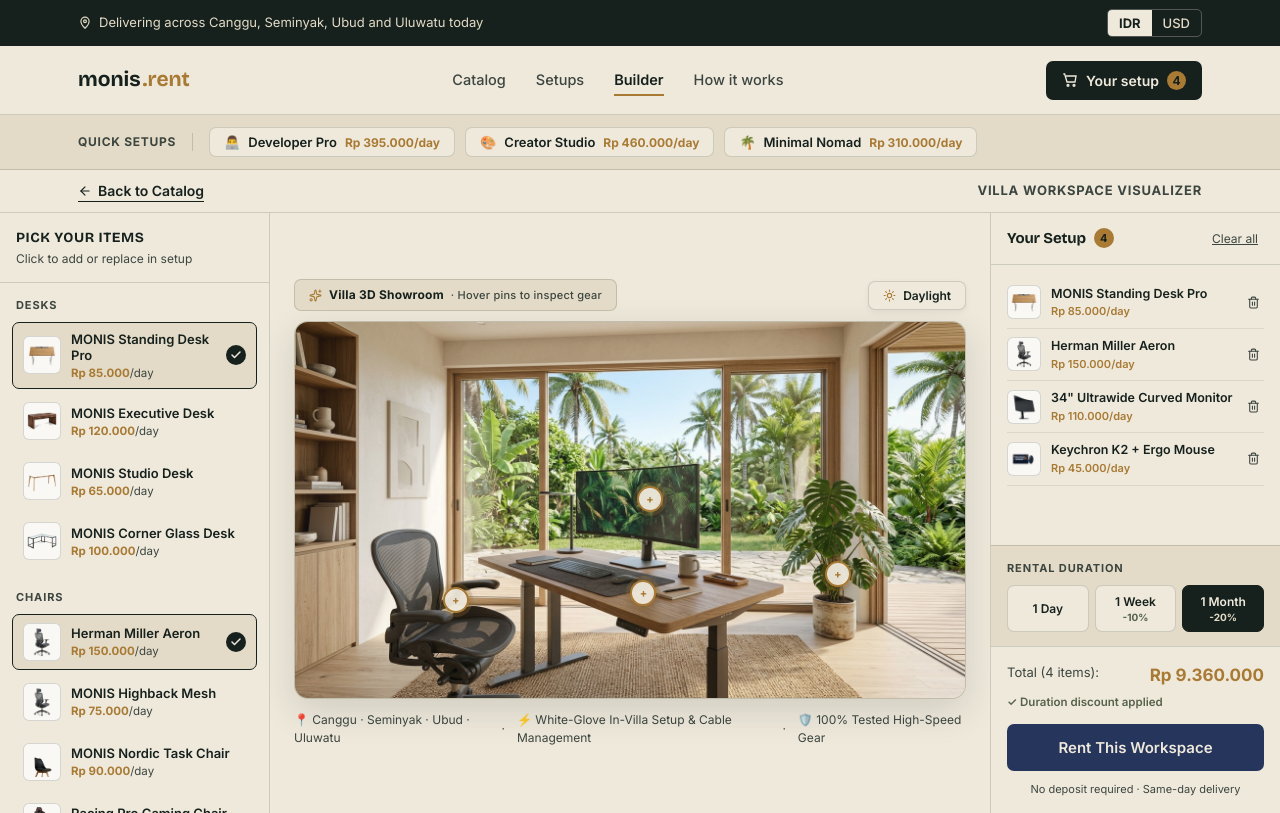
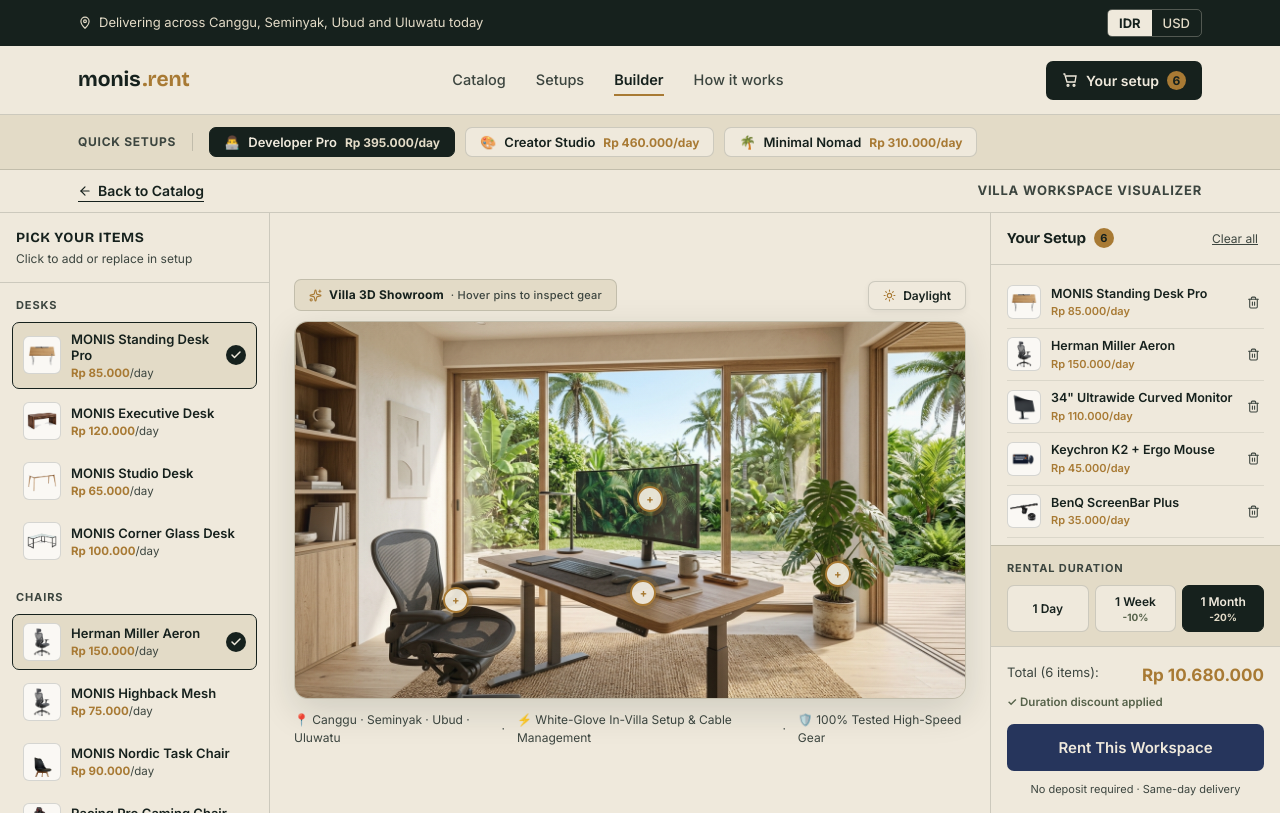
Before and after one commit to Christazel/monis-workspace-designer, a Next.js app: page / in a window 1280 px wide. Both pictures are taken after a click on the element 265 px from the left and 2550 px from the top of the page. Built offline with nearby package versions, Linux system fonts and the light colour scheme; grey boxes are pictures that could not be loaded.

Commit message:
fix: remove dash symbols from UI text and resolve builder accessory and card toggle bugs

```diff
--- a/app/globals.css
+++ b/app/globals.css
@@ -813,3 +813,46 @@ footer.site-footer {
     flex-direction: column;
   }
 }
+
+/* ── Builder Responsive (< 960px) ── */
+@media (max-width: 960px) {
+  .builder-mobile-tab-bar {
+    display: flex !important;
+  }
+  .builder-layout {
+    flex-direction: column !important;
+    height: auto !important;
+    min-height: calc(100vh - 220px) !important;
+  }
+  .builder-col-items,
+  .builder-col-canvas,
+  .builder-col-summary {
+    display: none;
+    width: 100%;
+    flex: 1;
+  }
+  .builder-col-items.active,
+  .builder-col-canvas.active,
+  .builder-col-summary.active {
+    display: flex;
+    flex-direction: column;
+    width: 100%;
+  }
+  .builder-col-items aside,
+  .builder-col-summary aside {
+    width: 100% !important;
+    border-left: none !important;
+    border-right: none !important;
+  }
+}
+
+@media (min-width: 961px) {
+  .builder-col-items,
+  .builder-col-summary {
+    display: flex;
+  }
+  .builder-col-canvas {
+    display: flex;
+    flex: 1;
+  }
+}
--- a/app/layout.tsx
+++ b/app/layout.tsx
@@ -2,9 +2,9 @@ import type { Metadata } from 'next';
 import './globals.css';
 
 export const metadata: Metadata = {
-  title: 'monis.rent — Bali workspace rentals',
+  title: 'monis.rent · Bali workspace rentals',
   description:
-    'Standing desks, ergonomic chairs, dual monitors and the rest of a real workspace — delivered and set up the same day you order, in Canggu, Seminyak, Ubud and Uluwatu. No deposit.',
+    'Standing desks, ergonomic chairs, dual monitors and the rest of a real workspace, delivered and set up the same day you order, in Canggu, Seminyak, Ubud and Uluwatu. No deposit.',
   keywords: [
     'workspace rental Bali',
     'coworking Bali',
@@ -15,7 +15,7 @@ export const metadata: Metadata = {
     'workspace configurator',
   ],
   openGraph: {
-    title: 'monis.rent — Bali workspace rentals',
+    title: 'monis.rent · Bali workspace rentals',
     description: 'A proper desk, in your villa, by this afternoon. Same-day delivery across South Bali.',
     type: 'website',
     locale: 'en_US',
--- a/components/builder/BuilderSection.tsx
+++ b/components/builder/BuilderSection.tsx
@@ -105,6 +105,7 @@ export default function BuilderSection() {
 
       {/* ── Main 3-column Layout ── */}
       <div
+        className="builder-layout"
         style={{
           display: 'flex',
           height: 'calc(100vh - 200px)',
@@ -113,15 +114,19 @@ export default function BuilderSection() {
         }}
       >
         {/* Left: Items Picker */}
-        <div style={{ display: 'flex' }}>
+        <div className={`builder-col-items ${mobileTab === 'items' ? 'active' : ''}`}>
           <ItemSelector />
         </div>
 
         {/* Center: Canvas Room */}
-        <WorkspaceCanvas />
+        <div className={`builder-col-canvas ${mobileTab === 'canvas' ? 'active' : ''}`}>
+          <WorkspaceCanvas />
+        </div>
 
         {/* Right: Setup Summary */}
-        <WorkspaceSummary />
+        <div className={`builder-col-summary ${mobileTab === 'summary' ? 'active' : ''}`}>
+          <WorkspaceSummary />
+        </div>
       </div>
     </section>
   );
--- a/components/builder/WorkspaceCanvas.tsx
+++ b/components/builder/WorkspaceCanvas.tsx
@@ -24,9 +24,9 @@ export default function WorkspaceCanvas() {
   const currency = useCurrency();
 
   const monitor = tech.find((t) => t.id === 'tech-ultrawide' || t.id === 'tech-4k-27');
-  const screenbar = accessories.find((a) => a.id === 'accessory-screenbar');
-  const monstera = accessories.find((a) => a.id === 'accessory-monstera');
-  const surfboard = accessories.find((a) => a.id === 'accessory-surfboard');
+  const screenbar = accessories.find((a) => a.id === 'acc-screenbar');
+  const monstera = accessories.find((a) => a.id === 'acc-monstera');
+  const surfboard = accessories.find((a) => a.id === 'acc-surfboard');
 
   const isEmpty = !desk && !chair && tech.length === 0 && accessories.length === 0;
 
--- a/components/catalog/ProductCard.tsx
+++ b/components/catalog/ProductCard.tsx
@@ -21,20 +21,29 @@ export default function ProductCard({ product, isSelected = false }: ProductCard
 
   const handleAdd = (e: React.MouseEvent) => {
     e.stopPropagation();
-    if (product.category === 'desk') setDesk(product);
-    else if (product.category === 'chair') setChair(product);
-    else if (product.category === 'tech') toggleTech(product);
-    else toggleAccessory(product);
+    if (product.category === 'desk') {
+      setDesk(isSelected ? null : product);
+    } else if (product.category === 'chair') {
+      setChair(isSelected ? null : product);
+    } else if (product.category === 'tech') {
+      toggleTech(product);
+    } else {
+      toggleAccessory(product);
+    }
 
-    setJustAdded(true);
-    setTimeout(() => setJustAdded(false), 800);
+    if (!isSelected) {
+      setJustAdded(true);
+      setTimeout(() => setJustAdded(false), 800);
+    }
   };
 
   const handleOpenBuilder = () => {
-    if (product.category === 'desk') setDesk(product);
-    else if (product.category === 'chair') setChair(product);
-    else if (product.category === 'tech') toggleTech(product);
-    else toggleAccessory(product);
+    if (!isSelected) {
+      if (product.category === 'desk') setDesk(product);
+      else if (product.category === 'chair') setChair(product);
+      else if (product.category === 'tech') toggleTech(product);
+      else toggleAccessory(product);
+    }
 
     setMode('builder');
     window.scrollTo({ top: 0, behavior: 'smooth' });
--- a/components/layout/Footer.tsx
+++ b/components/layout/Footer.tsx
@@ -34,13 +34,13 @@ export default function Footer() {
             </div>
             <div>
               <h4>Talk to us</h4>
-              <p>WhatsApp, 8am–9pm daily</p>
+              <p>WhatsApp, 8am to 9pm daily</p>
               <p style={{ color: 'var(--brass)', fontWeight: 600, marginTop: 4 }}>+62 812 3456 7890</p>
             </div>
           </div>
         </div>
         <div className="foot-bottom">
-          <span>© 2026 monis.rent — All rights reserved</span>
+          <span>© 2026 monis.rent · All rights reserved</span>
           <span>Same-day delivery across South Bali (Canggu · Seminyak · Ubud · Uluwatu)</span>
         </div>
       </div>
--- a/components/layout/HeroBanner.tsx
+++ b/components/layout/HeroBanner.tsx
@@ -29,7 +29,7 @@ export default function HeroBanner() {
           <div>
             <h1>A proper desk, in your villa, by this afternoon.</h1>
             <p className="lede">
-              Standing desks, ergonomic chairs, dual monitors and the rest of a real workspace — delivered and set up the same day you order, in Canggu, Seminyak, Ubud and Uluwatu. No deposit. Keep it for a day, a week or a month, then we pick it up.
+              Standing desks, ergonomic chairs, dual monitors and the rest of a real workspace, delivered and set up the same day you order, in Canggu, Seminyak, Ubud and Uluwatu. No deposit. Keep it for a day, a week or a month, then we pick it up.
             </p>
             <div className="hero-ctas">
               <button className="btn-primary" type="button" onClick={handleBuildClick}>
@@ -126,7 +126,7 @@ export default function HeroBanner() {
             <svg viewBox="0 0 24 24" fill="none" stroke="currentColor" strokeWidth="2">
               <path d="M12 2l8 4v6c0 5-3.4 8.4-8 10-4.6-1.6-8-5-8-10V6z" />
             </svg>
-            <span>No deposit — pay only for the days you keep it</span>
+            <span>No deposit, pay only for the days you keep it</span>
           </div>
 
           <div className="strip-item">
@@ -182,7 +182,7 @@ export default function HeroBanner() {
                 </svg>
               </div>
               <h3>Creator Studio</h3>
-              <p className="desc">Executive desk, 4K monitor, and a screen light — built for design and video work.</p>
+              <p className="desc">Executive desk, 4K monitor, and a screen light for design and video work.</p>
               <div className="setup-price">
                 {formatPrice(460000)}
                 <small>per day</small>
@@ -208,7 +208,7 @@ export default function HeroBanner() {
                 </svg>
               </div>
               <h3>Minimal Nomad</h3>
-              <p className="desc">A compact desk and a light chair — enough for a laptop and a coffee.</p>
+              <p className="desc">A compact desk and a light chair, perfect for a laptop and coffee.</p>
               <div className="setup-price">
                 {formatPrice(310000)}
                 <small>per day</small>
--- a/components/layout/HowItWorks.tsx
+++ b/components/layout/HowItWorks.tsx
@@ -14,7 +14,7 @@ export default function HowItWorks() {
       num: '02',
       icon: <Calendar size={22} color="var(--brass)" />,
       title: 'Flexible Rental Terms',
-      desc: 'Rent daily, weekly (-10% off), or monthly (-20% off). No security deposit required — pay only for what you use with zero lock-in.',
+      desc: 'Rent daily, weekly (10% off), or monthly (20% off). No security deposit required. Pay only for what you use with zero lock-in.',
     },
     {
       num: '03',
--- a/data/presets.ts
+++ b/data/presets.ts
@@ -32,7 +32,7 @@ export const PRESETS: Preset[] = [
     name: 'Minimal Nomad',
     tagline: 'Travel light, work sharp, surf after standup',
     description:
-      'Clean minimal white desk, comfortable mesh chair, a 27" 4K display, and the essential Bali perk — a surfboard waiting by the door for sunset sessions.',
+      'Clean minimal white desk, comfortable mesh chair, a 27" 4K display, plus the essential Bali perk: a surfboard waiting by the door for sunset sessions.',
     icon: '🌴',
     deskId: 'desk-white-minimal',
     chairId: 'chair-markus-mesh',
--- a/data/products.ts
+++ b/data/products.ts
@@ -235,7 +235,7 @@ export const ACCESSORIES: Product[] = [
     reviewCount: 276,
     image: '/assets/accessories/screenbar.png',
     description: 'Auto-dimming monitor-mounted LED light bar. Illuminates your desk without screen glare. Wireless desk controller for brightness and color temperature.',
-    features: ['Zero screen glare', 'Auto-dimming sensor', 'Wireless desk controller', '2700K–6500K color temp', 'USB-A powered (no outlet needed)'],
+    features: ['Zero screen glare', 'Auto-dimming sensor', 'Wireless desk controller', '2700K to 6500K color temp', 'USB-A powered (no outlet needed)'],
     badge: 'bestseller',
     inStock: true,
   },
@@ -296,7 +296,7 @@ export const ACCESSORIES: Product[] = [
     reviewCount: 312,
     image: '/assets/accessories/laptop-stand.png',
     description: 'Solid aluminum laptop stand that raises your screen to eye level. Reduces neck strain and looks beautiful on any desk. Cable channel built-in.',
-    features: ['Premium aluminum build', 'Eye-level height (15cm)', 'Built-in cable channel', 'Non-slip rubber base', 'Compatible 11"–17" laptops'],
+    features: ['Premium aluminum build', 'Eye-level height (15cm)', 'Built-in cable channel', 'Non-slip rubber base', 'Compatible with 11" to 17" laptops'],
     inStock: true,
   },
   {
--- a/store/workspaceStore.ts
+++ b/store/workspaceStore.ts
@@ -85,8 +85,8 @@ const initialTech = [
   ALL_PRODUCTS.find((p) => p.id === 'tech-keyboard-mouse'),
 ].filter(Boolean) as Product[];
 const initialAccessories = [
-  ALL_PRODUCTS.find((p) => p.id === 'accessory-screenbar'),
-  ALL_PRODUCTS.find((p) => p.id === 'accessory-monstera'),
+  ALL_PRODUCTS.find((p) => p.id === 'acc-screenbar'),
+  ALL_PRODUCTS.find((p) => p.id === 'acc-monstera'),
 ].filter(Boolean) as Product[];
 
 // ─────────────────────────────────────────
```
